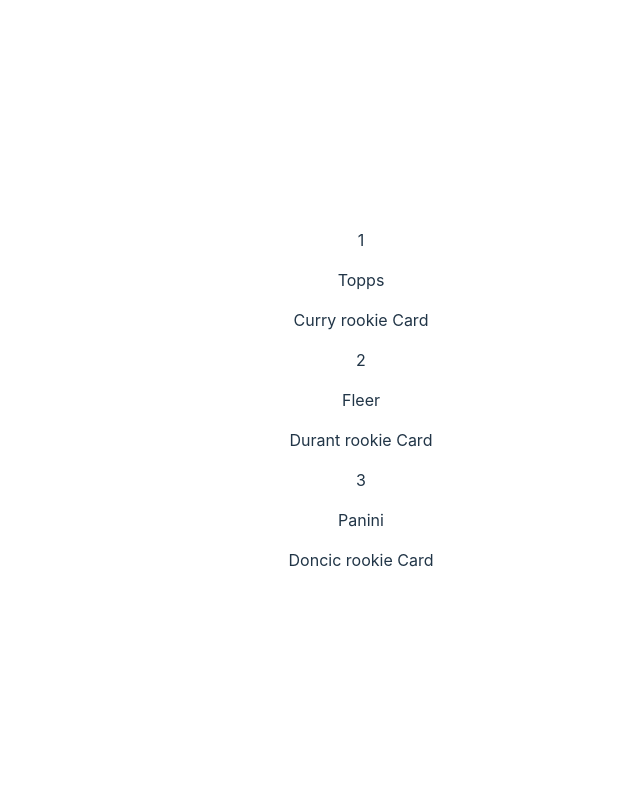
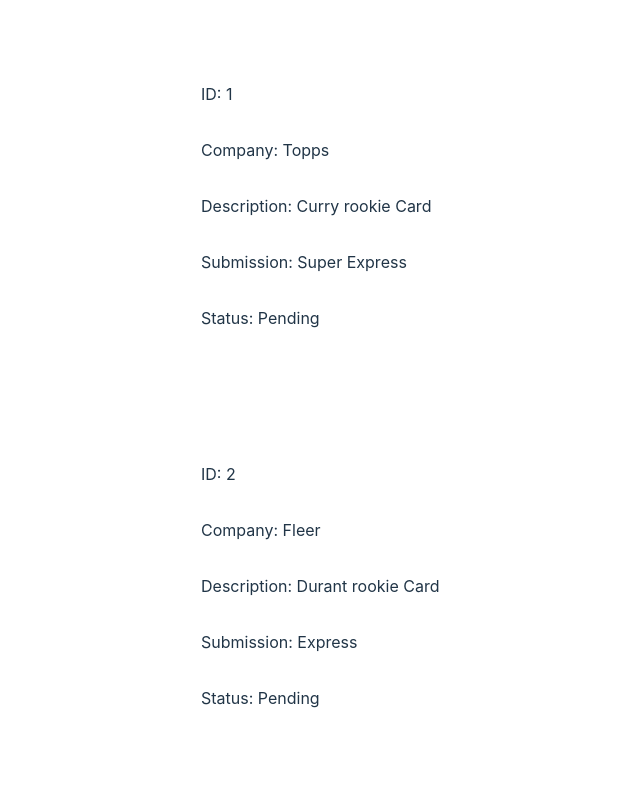
Before and after one commit to JWCTempleton/card-db, a React (Vite) app in the folder card-frontend/: page / in a window 1280 px wide. Shown: the top 800 px of the page, without its empty margins (279-919 px from the left). Built offline with nearby package versions, Linux system fonts and the light colour scheme.

Commit message:
Add remaining card data details

```diff
--- a/card-frontend/src/App.jsx
+++ b/card-frontend/src/App.jsx
@@ -1,5 +1,6 @@
 import { useState } from "react";
 import "./App.css";
+import Card from "./components/Card";
 
 function App({ cards }) {
   const [cardData, setCardData] = useState(cards);
@@ -7,13 +8,7 @@
     <div className="App">
       <div>
         {cardData.map((card) => {
-          return (
-            <div key={card.id}>
-              <p>{card.id}</p>
-              <p>{card.company}</p>
-              <p>{card.description}</p>
-            </div>
-          );
+          return <Card card={card} />;
         })}
       </div>
     </div>
--- /dev/null
+++ b/card-frontend/src/components/Card.jsx
@@ -0,0 +1,25 @@
+const styles = {
+  display: "flex",
+  flexDirection: "column",
+  border: "2px solid white",
+  alignItems: "start",
+  padding: "2rem 1rem",
+  borderRadius: ".6rem",
+  marginBottom: "2rem",
+  width: "20rem",
+};
+
+const Card = ({ card }) => {
+  console.log(("card", card));
+  return (
+    <div style={styles} key={card.id}>
+      <p>ID: {card.id}</p>
+      <p>Company: {card.company}</p>
+      <p>Description: {card.description}</p>
+      <p>Submission: {card.submissionType}</p>
+      <p>Status: {card.status}</p>
+    </div>
+  );
+};
+
+export default Card;
--- a/card-frontend/src/main.jsx
+++ b/card-frontend/src/main.jsx
@@ -9,7 +9,6 @@
     company: "Topps",
     description: "Curry rookie Card",
     notes: "Autographed",
-    submitted: new Date(),
     submissionType: "Super Express",
     status: "Pending",
   },
@@ -18,7 +17,6 @@
     company: "Fleer",
     description: "Durant rookie Card",
     notes: null,
-    submitted: new Date(),
     submissionType: "Express",
     status: "Pending",
   },
@@ -27,7 +25,6 @@
     company: "Panini",
     description: "Doncic rookie Card",
     notes: "Autographed",
-    submitted: new Date(),
     submissionType: "Walk Through",
     status: "Pending",
   },
```
